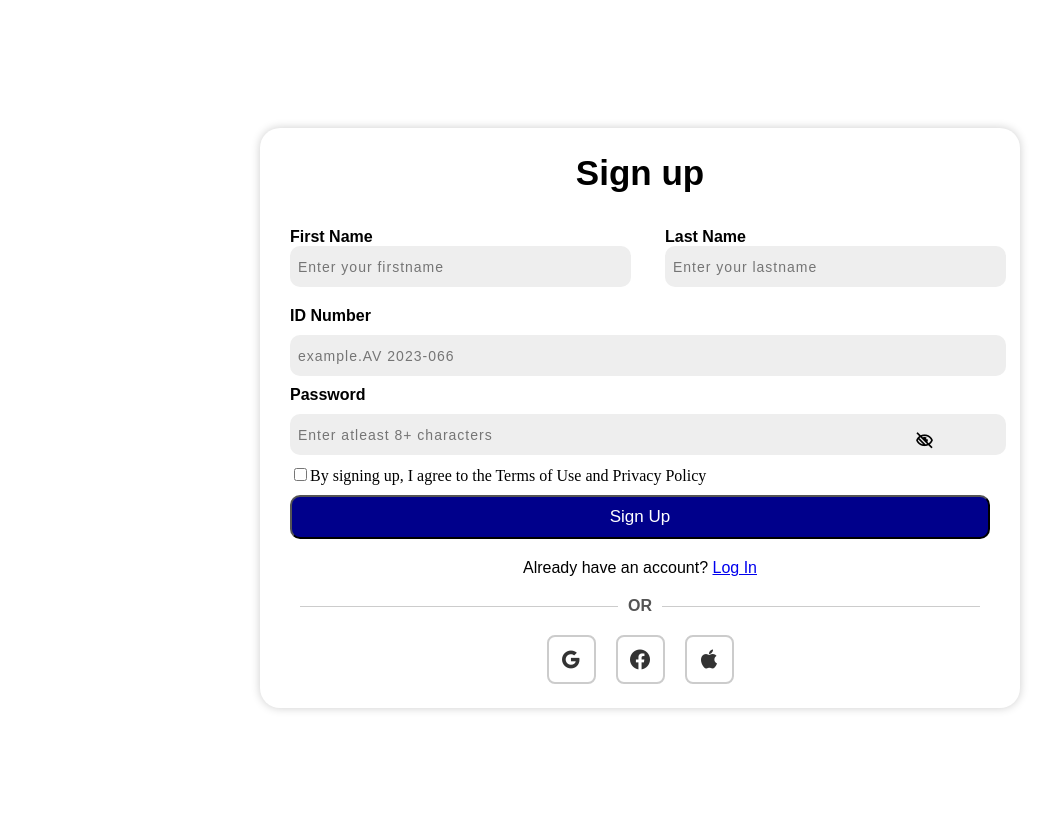
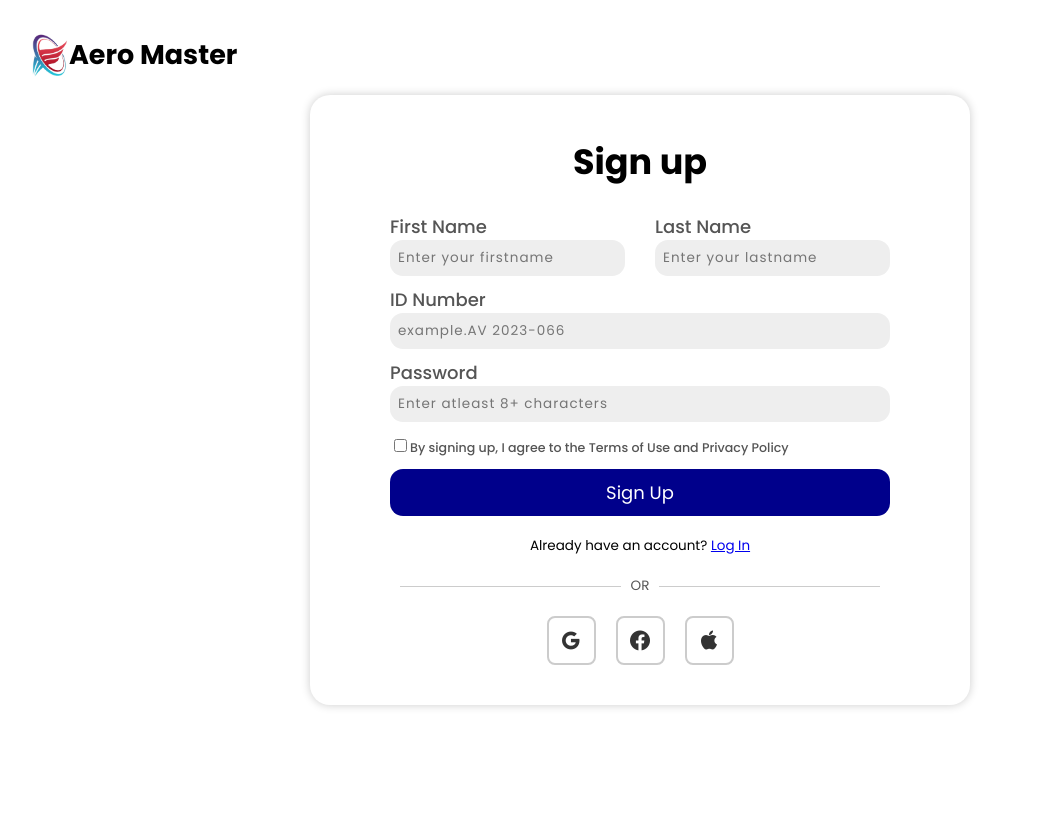
Before and after one commit to MarkPagso03/AeroMaster, a Django app: page /signup in a window 1280 px wide. Shown: the whole page, without its empty margins (0-1054 px from the left). After the commit the page ends 708 px from the top, so only its background shows below. Run offline with Django 5.2, Linux system fonts and the light colour scheme.

Commit message:
update: sizing and resonsiveness, sign up

```diff
--- a/AeroMaster/frontend/static/styles/signup.css
+++ b/AeroMaster/frontend/static/styles/signup.css
@@ -1,3 +1,11 @@
+*{
+    font-family: 'Poppins', San-serif;
+}
+
+html{
+    font-size: 18px;
+}
+
 body {
     display: flex;
     align-items: center;
@@ -5,20 +13,36 @@ body {
     height: 100vh;
     padding: 10px;
     background-color: #ffffff;
+    margin:0; padding: 0;
 }
+
+body > div:first-child {
+    text-align: left;
+    position: fixed;
+    top: 30px;
+    left: 30px;
+    padding: 0;
+    margin: 0;
+    display: flex;
+    align-items: center;
+    height: 50px;
+}
+
+body > div:first-child > img{
+    height: 90%;
+    width: auto;
+}
+
 .title {
     text-align: center;
     font-size: 35px;
     font-weight: bold;
-    font-family: sans-serif;
     margin-bottom: 5%;
 }
 .signup-form{
-    max-width: 700px;
-    width: 100%;
-    height: 530px;
+    width: min( calc(90vw - 200px), 500px);
     background: #fff;
-    padding: 25px 30px;
+    padding: 40px 80px;
     border-radius: 20px;
     box-shadow: 0 0 10px rgba(0, 0, 0, .2);
 
@@ -26,27 +50,23 @@ body {
 .input-name {
     width: 100%;
     display: flex;
-    gap: 50px;
-    margin-bottom: 10px;
+    gap: 30px;
+    align-items: center;
 }
 .input-name input {
     width: 100%;
-    height: 100%;
-    border-radius: 10px;
+    height: 80%;
+    padding: 8px;
+    border-radius: 13px;
     background: #eee;
     border: none;
     outline: none;
-    font-size: 14px;
+    font-size: .75rem;
     letter-spacing: 1px;
+    box-sizing: border-box;
     color: black;
-    margin-bottom: 10px;
 }
 
-.input-name label {
-    font-family: sans-serif;
-    font-weight: bold;
-
-}
 
 .input-box {
     width: 100%;
@@ -55,71 +75,57 @@ body {
 }
 .input-box input {
     width: 100%;
-    height: 25px;
+    height: 80%;
     padding: 8px;
-    border-radius: 10px;
+    border-radius: 13px;
     background: #eee;
     border: none;
     outline: none;
-    font-size: 14px;
+    font-size: .75rem;
     letter-spacing: 1px;
     color: black;
-    margin-top: 10px;
+    box-sizing: border-box;
     margin-bottom: 10px;
 }
+
 
 .firstname {
     flex: 1;
 }
-.firstname input {
-    width: 100%;
-    height: 25px;
-    padding: 8px;
-    border-radius: 10px;
-}
+
 .lastname {
     flex: 1;
     display: flex;
     flex-direction: column;
 }
-.lastname input {
-    width: 100%;
-    height: 25px;
-    padding: 8px;
-    border-radius: 10px;
+
+label{
+    color: #555;
+    font-weight: 500;
 }
+
 .input-box label {
-    font-family: sans-serif;
-    font-weight: bold;
-    margin-bottom: 5px;
     margin-top: 5px;
     text-align: left;
 }
 .input-box .id  {
     margin-top: 10px;
 }
-.input-box i {
-    position: absolute;
-    right: 27%;
-    top: 55%;
-    transform: translateY(-50%);
-    cursor: pointer;
-    font-size: 20px;
-    transition: 0.3s;
-}
 
 .submit-button {
     width: 100%;
     padding: 10px;
     display: block;
-    border-radius: 10px;
+    border-radius: 13px;
     background-color: darkblue;
     color: #ffff;
-    font-size: 17px;
+    font-size: 1rem;
     cursor: pointer;
     margin-top: 10px;
-    font-family: sans-serif;
+    border: none;
+    outline: none;
 }
+
 .signin-text {
     text-align: center;
     margin-bottom: 10px;
@@ -127,12 +133,16 @@ body {
 }
 .terms .checkbox {
     margin-top: 10px;
-    font-family: sans-serif;
     margin-bottom: 10px;
 }
+
+.terms label{
+    font-size: .7rem;
+}
+
 p {
     text-align: center;
-    font-family: sans-serif;
+    font-size: .75rem;
 }
 .social-icons {
     justify-content: center;
@@ -161,10 +171,8 @@ p {
     justify-content: center;
     text-align: center;
     width: 100%;
+    font-size: .75rem;
     margin: 20px 0;
-    font-family: sans-serif;
-    font-weight: bold;
-    font-size: 16px;
     color: #555;
     position: relative;
 }
--- a/AeroMaster/frontend/templates/signup.html
+++ b/AeroMaster/frontend/templates/signup.html
@@ -6,8 +6,12 @@
       {% load static %}
     <link rel="stylesheet" href="{% static 'styles/signup.css' %}?v={{ timestamp }}">
     <link href='https://unpkg.com/boxicons@2.1.4/css/boxicons.min.css' rel='stylesheet'>
+    <link href="https://fonts.googleapis.com/css2?family=Open+Sans:ital,wght@0,300..800;1,300..800&family=Poppins:ital,wght@0,100;0,200;0,300;0,400;0,500;0,600;0,700;0,800;0,900;1,100;1,200;1,300;1,400;1,500;1,600;1,700;1,800;1,900&display=swap" rel="stylesheet">
 </head>
 <body>
+    <div>
+        <img src="{% static 'icons/aeromaster_logo.png' %}" alt="brand_logo"><h2>Aero Master</h2>
+    </div>
     <div class="signup-form">
         <div class="title">Sign up</div>
         <form action="#">
@@ -28,8 +32,7 @@
                 </div>
                 <div class="password">
                     <label for="password">Password</label>
-                    <input type="text" placeholder="Enter atleast 8+ characters" required>
-                    <i class='bx bx-low-vision'></i>
+                    <input type="password" placeholder="Enter atleast 8+ characters" required>
                 </div>
             </div>
             <div class="terms">
```
Also changed, not shown: AeroMaster/frontend/static/styles/login.css (+5 -4 lines).
